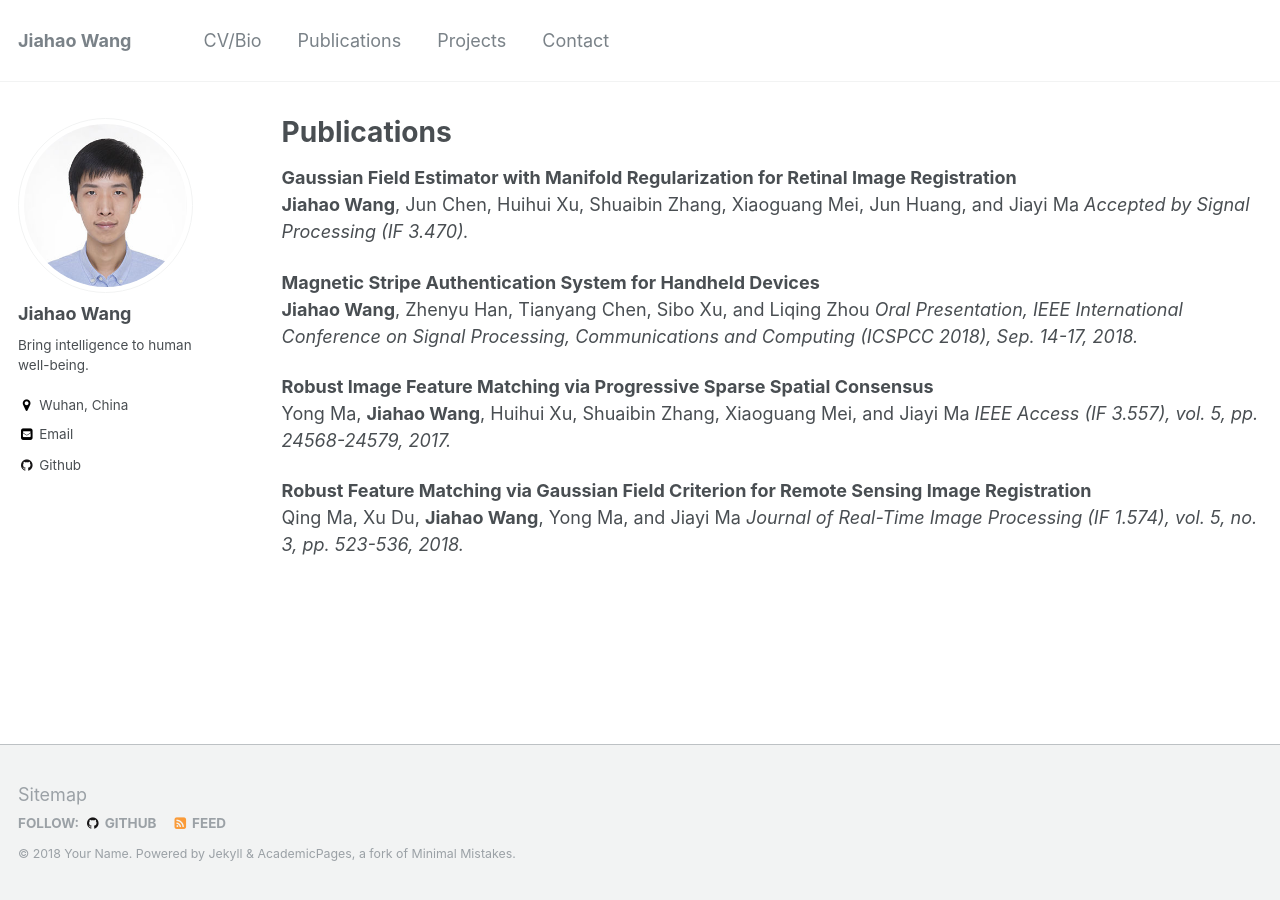
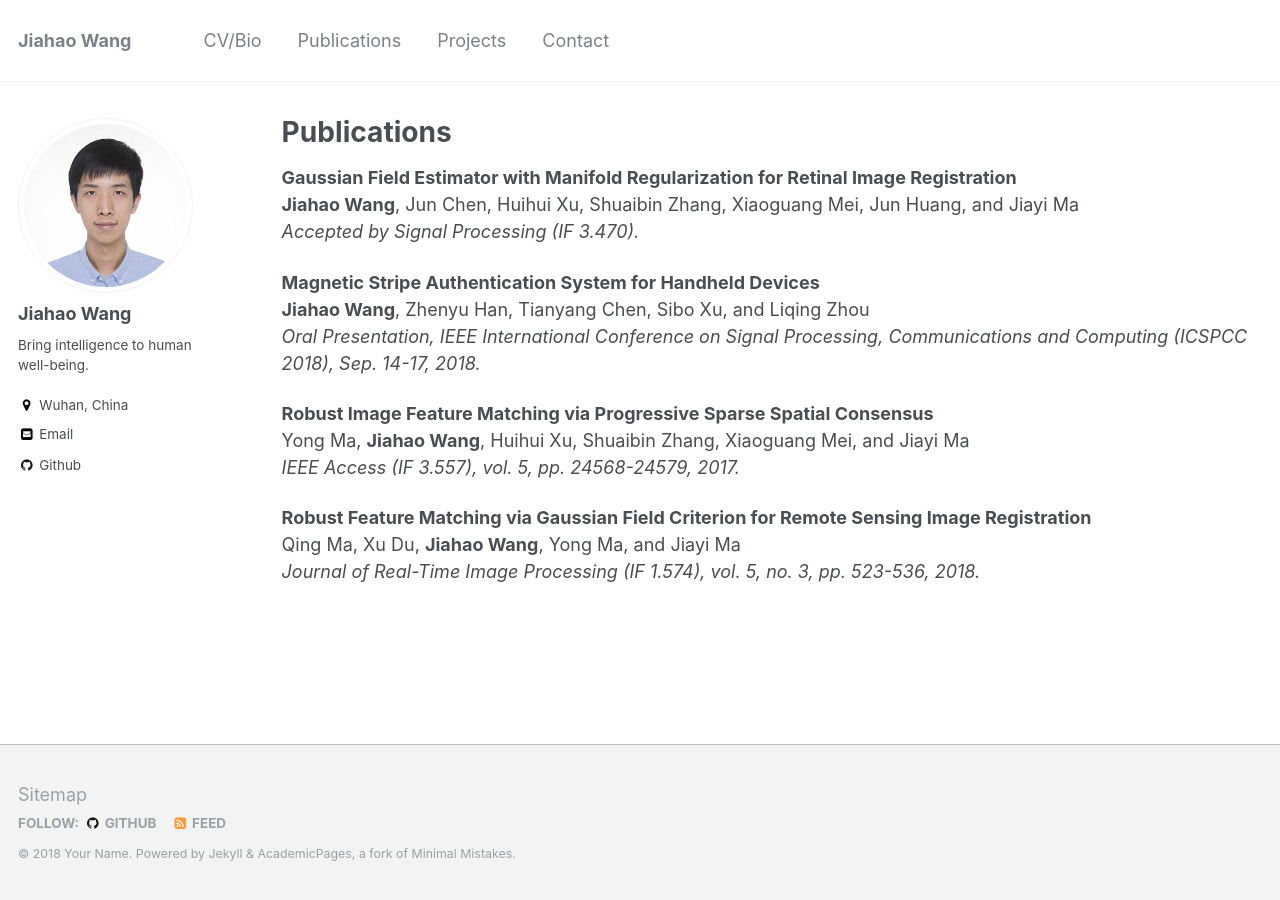
Before and after one commit to JiahaoPlus/JiahaoPlus.github.io, a Jekyll site: the page built from _pages/publications.md, in a window 1280 px wide. Built offline with Jekyll 4.4.1, drawn with Linux system fonts in a browser that asks for light colours.

```diff
--- a/_pages/publications.md
+++ b/_pages/publications.md
@@ -6,17 +6,17 @@ author_profile: true
 ---
 
 <b>[Gaussian Field Estimator with Manifold Regularization for Retinal Image Registration](https://authors.elsevier.com/c/1YDGYbZX4vg-J)</b> <br>
-<b>Jiahao Wang</b>, Jun Chen, Huihui Xu, Shuaibin Zhang, Xiaoguang Mei, Jun Huang, and Jiayi Ma
+<b>Jiahao Wang</b>, Jun Chen, Huihui Xu, Shuaibin Zhang, Xiaoguang Mei, Jun Huang, and Jiayi Ma<br>
 <i>Accepted by Signal Processing (IF 3.470).</i>
 
 <b>Magnetic Stripe Authentication System for Handheld Devices</b> <br>
-<b>Jiahao Wang</b>, Zhenyu Han, Tianyang Chen, Sibo Xu, and Liqing Zhou
+<b>Jiahao Wang</b>, Zhenyu Han, Tianyang Chen, Sibo Xu, and Liqing Zhou<br>
 <i>Oral Presentation, IEEE International Conference on Signal Processing, Communications and Computing (ICSPCC 2018), Sep. 14-17, 2018.</i>
 
 <b>[Robust Image Feature Matching via Progressive Sparse Spatial Consensus](https://ieeexplore.ieee.org/document/8089726)</b> <br>
-Yong Ma, <b>Jiahao Wang</b>, Huihui Xu, Shuaibin Zhang, Xiaoguang Mei, and Jiayi Ma
+Yong Ma, <b>Jiahao Wang</b>, Huihui Xu, Shuaibin Zhang, Xiaoguang Mei, and Jiayi Ma<br>
 <i>IEEE Access (IF 3.557), vol. 5, pp. 24568-24579, 2017.</i>
 
 <b>[Robust Feature Matching via Gaussian Field Criterion for Remote Sensing Image Registration](https://link.springer.com/article/10.1007/s11554-018-0760-5)</b> <br>
-Qing Ma, Xu Du, <b>Jiahao Wang</b>, Yong Ma, and Jiayi Ma
+Qing Ma, Xu Du, <b>Jiahao Wang</b>, Yong Ma, and Jiayi Ma<br>
 <i>Journal of Real-Time Image Processing (IF 1.574), vol. 5, no. 3, pp. 523-536, 2018.</i>
```
